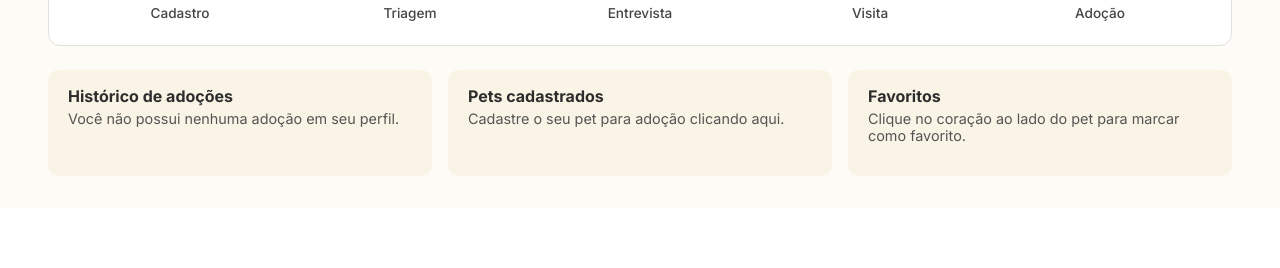
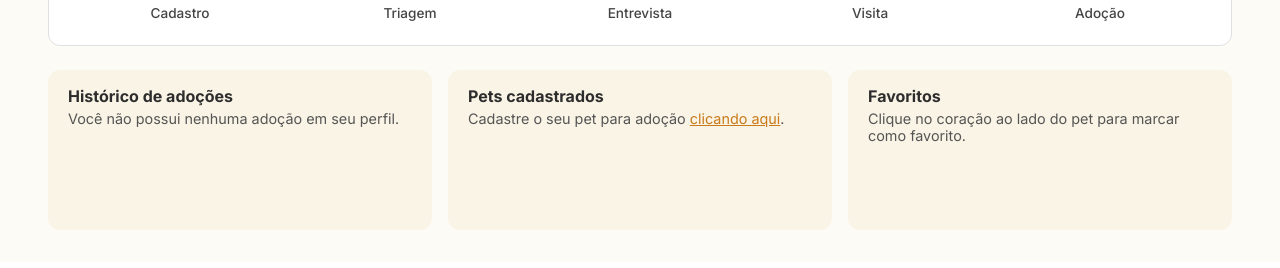
Before and after one commit to squad5avanti/projeto-caramelo-front, a React (Vite) app: page /dashboard in a window 1280 px wide. Shown: the part 336-604 px from the top of the page. Built offline with nearby package versions, Linux system fonts and the light colour scheme; a web font is replaced by a local one.

Commit message:
:sparkles: ajuste no dashboard

```diff
--- a/src/pages/Dashboard.jsx
+++ b/src/pages/Dashboard.jsx
@@ -1,5 +1,6 @@
 import Menu from '../components/Menu.jsx';
 import '../styles/Dashboard.css';
+import { Link } from 'react-router-dom';
 
 import {
   HouseLineIcon,
@@ -138,7 +139,7 @@ function Dashboard() {
               </div>
               <div className="card-info">
                 <h3>Pets cadastrados</h3>
-                <p>Cadastre o seu pet para adoção clicando aqui.</p>
+                <p>Cadastre o seu pet para adoção <Link to="/listapets">clicando aqui</Link>.</p>
               </div>
               <div className="card-info">
                 <h3>Favoritos</h3>
--- a/src/styles/Dashboard.css
+++ b/src/styles/Dashboard.css
@@ -211,10 +211,12 @@
 
 .card-info {
   flex: 1;
-  min-width: 230px;
+  min-width: 14rem;
   background-color: #f9f4e5;
   padding: 1rem 1.25rem;
-  border-radius: 10px;
+  border-radius: 0.75rem;
+  height: 10rem;
+
 }
 
 .card-info h3 {
```
